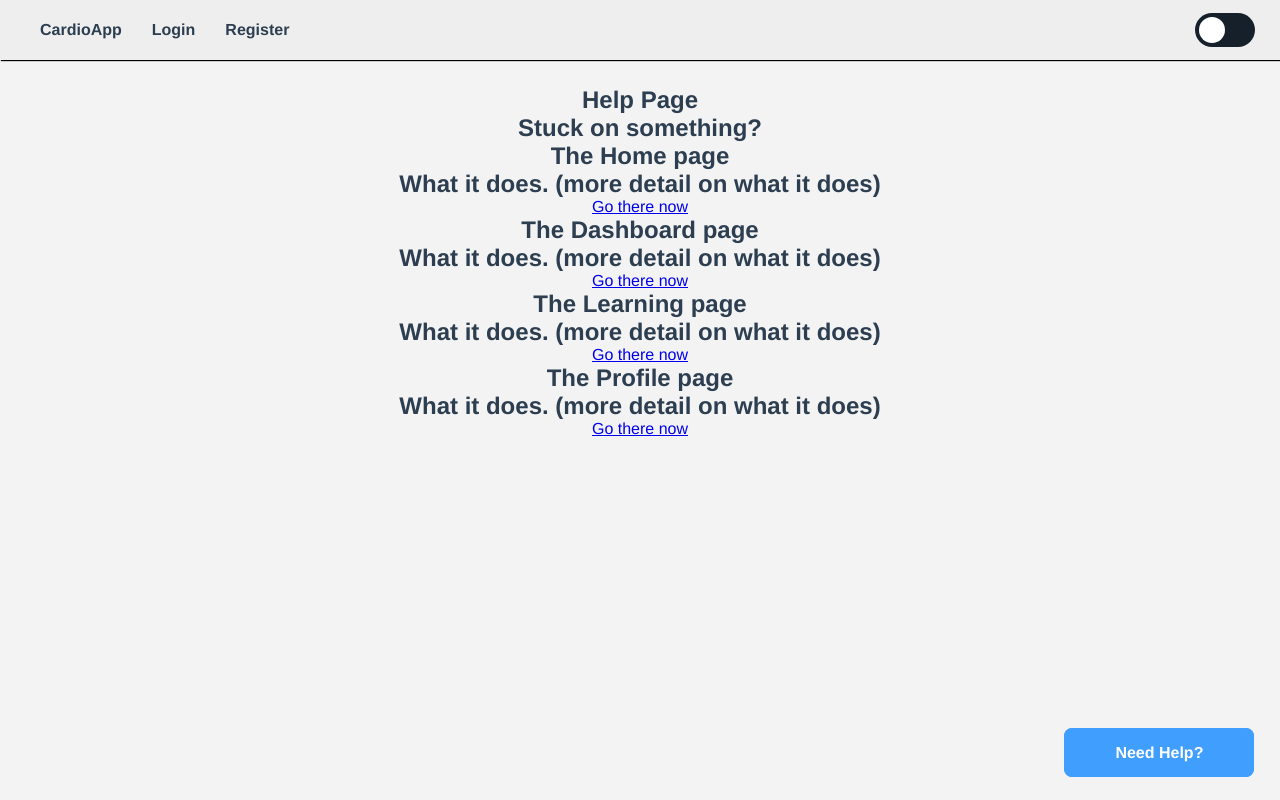
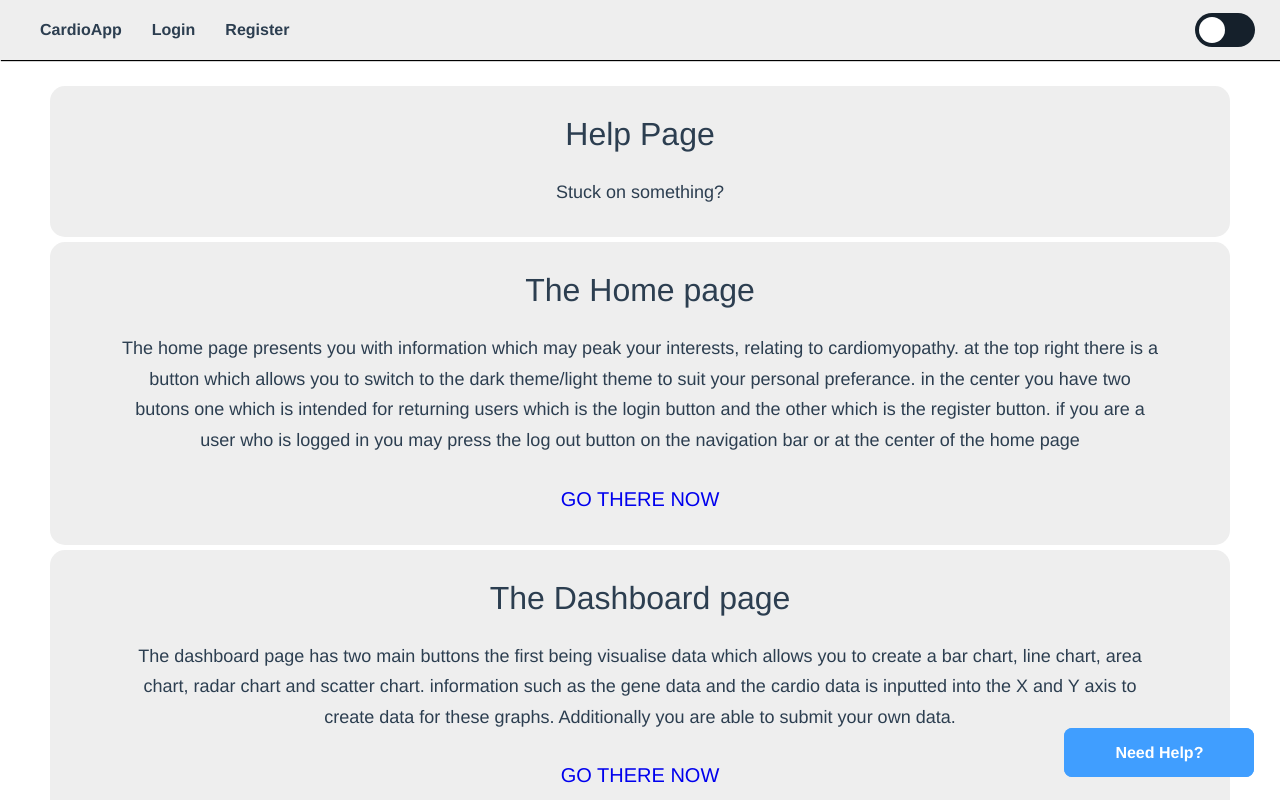
Before and after one commit to d-McGill/CardioApp, a Vue app: page /help in a window 1280 px wide. Shown: the top 800 px of the page. Built offline with nearby package versions, Linux system fonts and the light colour scheme; no server answers; what vue3-apexcharts would draw is missing.

Commit message:
Help page
Help page description, css added and changed background colour to white since it looked better.

```diff
--- a/src/App.vue
+++ b/src/App.vue
@@ -44,7 +44,7 @@ export default {
 .app {
   width: 100vw;
   min-height: 100vh;
-  background: #f3f3f3;
+  background: white;
   color: #2c3e50;
   transition: background 0.3s ease-in-out;
   font-family: Avenir, Helvetica, Arial, sans-serif;
--- a/src/components/HelpInfo.vue
+++ b/src/components/HelpInfo.vue
@@ -1,18 +1,13 @@
-/* eslint-disable max-len */
-
 <template>
-  <div class="information-wrapper">
+  <div class="information-wrapper innerCar">
     <div class="information-content"></div>
     <div>
       <h2>{{ post.title }}</h2>
-      <h2>{{ post.description }}</h2>
+      <p>{{ post.description }}</p>
       <div>
         <router-link v-if="!post.IntroSection" :to="{name: post.link}">Go there now</router-link>
       </div>
     </div>
-    <!-- <div class="bg-photo">
-      <img :src="require('../../assets/imgs/' + post.photo + '.jpg').default">
-    </div> -->
   </div>
 </template>
 
@@ -22,3 +17,34 @@
     props: ['post']
   };
 </script>
+<style scoped>
+.information-wrapper{
+  padding: 30px 70px;
+  /* background-color: lightgray; */
+  margin: 5px 50px;
+  border-radius: 15px;
+}
+
+h2 {
+  font-size: 32px;
+  font-weight: 300;
+  margin-bottom: 24px;
+}
+
+p {
+  font-size: 18px;
+  font-weight: 300;
+  line-height: 1.7;
+}
+
+a {
+  display: inline-flex;
+  align-items: center;
+  margin-top: 32px;
+  padding-bottom: 4px;
+  font-size: 20px;
+  cursor: pointer;
+  text-decoration: none;
+  text-transform: uppercase;
+}
+</style>
--- a/src/views/Help.vue
+++ b/src/views/Help.vue
@@ -21,22 +21,22 @@
         Sections: [
           {
             title: 'The Home page',
-            description: 'What it does. (more detail on what it does)',
+            description: 'The home page presents you with information which may peak your interests, relating to cardiomyopathy. at the top right there is a button which allows you to switch to the dark theme/light theme to suit your personal preferance. in the center you have two butons one which is intended for returning users which is the login button and the other which is the register button. if you are a user who is logged in you may press the log out button on the navigation bar or at the center of the home page',
             link: 'Home'
           },
           {
             title: 'The Dashboard page',
-            description: 'What it does. (more detail on what it does)',
+            description: 'The dashboard page has two main buttons the first being visualise data which allows you to create a bar chart, line chart, area chart, radar chart and scatter chart. information such as the gene data and the cardio data is inputted into the X and Y axis to create data for these graphs. Additionally you are able to submit your own data. ',
             link: 'Dashboard'
           },
           {
             title: 'The Learning page',
-            description: 'What it does. (more detail on what it does)',
+            description: 'The learning page teaches you about Cardiomyopathy, Hypertrophic Cardiomyopathy, Noncompaction Cardiomyopathy, restrictive Cardiomyopathy, Atrial Cardiomyopathy, Dilated Cardiomyopathy, Taotsubo Cardiomyopathy and right ventricular Cardiomyopathy. this comes in very detailed clinical synopsis. ',
             link: 'QuerySearch'
           },
           {
             title: 'The Profile page',
-            description: 'What it does. (more detail on what it does)',
+            description: 'The profile page allows you to view your own profile with details such as your Name, email, Address, phone number and insitute name as well as this you are additionally able to delete your profile details.',
             link: 'Profile'
           },
         ]
```
Also changed, not shown: src/views/Home.vue (line endings or trailing spaces).
